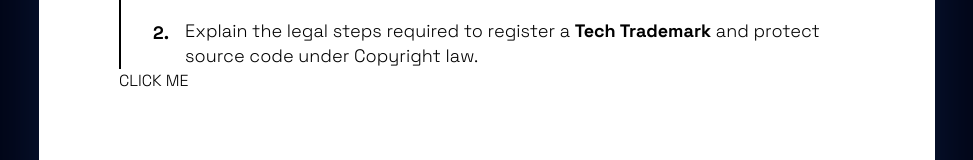
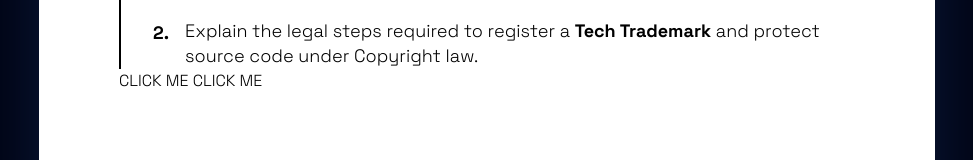
Before and after one commit to dgeak1/DGChat-v2.4, a plain HTML site: page index.html in a window 1280 px wide. Shown: the part 1692-1852 px from the top of the page, without its empty margins (153-1126 px from the left). Drawn offline with nearby package versions, Linux system fonts and the light colour scheme.

Commit message:
Update index.html

```diff
--- a/index.html
+++ b/index.html
@@ -52,7 +52,7 @@
             </div>
 
         <a href="two.html"> CLICK ME </a>
-
+        <a href="Cs.html"> CLICK ME </a>
         <footer class="mt-20 pt-8 border-t border-black/5 text-center">
             <p class="text-[9px] font-bold uppercase tracking-widest text-slate-400">Strictly for Academic Preparation • Compiled by Dolp Grace </p>
         </footer>
```
